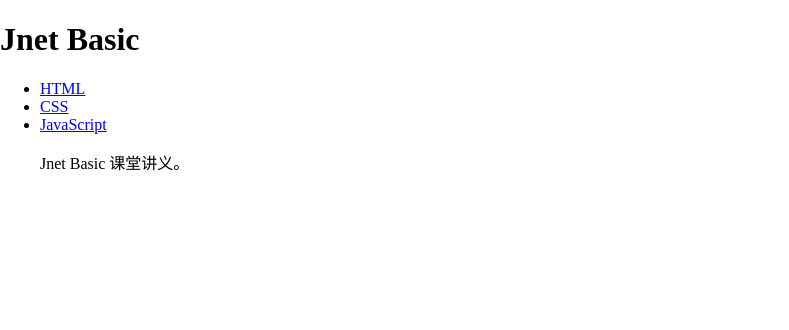
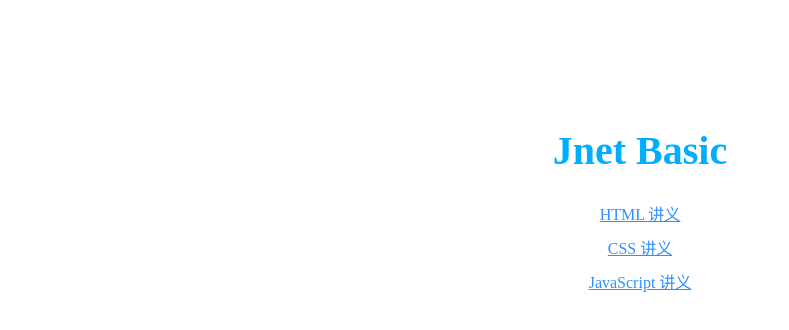
Before and after one commit to xxwwp/jnet-basic, a Gatsby site: page / in a window 1280 px wide. Shown: the whole page, without its empty margins (0-789 px from the left). Built offline with nearby package versions, Linux system fonts and the light colour scheme; Gatsby itself is replaced by a stand-in of ours; some packages are replaced by stand-ins of ours.

Commit message:
v2 版本调整

```diff
--- a/gatsby-config.js
+++ b/gatsby-config.js
@@ -1,5 +1,5 @@
 module.exports = {
-  pathPrefix: `/jnet-basic`,
+  pathPrefix: `/jnet-basic-v2`,
   plugins: [
     `gatsby-plugin-sharp`,
     `gatsby-transformer-sharp`,
--- a/package.json
+++ b/package.json
@@ -11,9 +11,10 @@
   "scripts": {
     "develop": "gatsby develop",
     "start": "gatsby develop",
-    "build": "gatsby build",
+    "build": "gatsby build --prefix-paths",
     "serve": "gatsby serve",
-    "clean": "gatsby clean"
+    "clean": "gatsby clean",
+    "devploy": "node ./gatsby/devploy.js"
   },
   "dependencies": {
     "@emotion/react": "^11.1.5",
--- a/src/pages/index.tsx
+++ b/src/pages/index.tsx
@@ -1,29 +1,49 @@
+/** @jsx jsx */
 import { Link } from "gatsby";
-import * as React from "react";
 import Root from "../components/root";
-import navs from "docs/nav.yaml";
-console.log(navs);
+import { jsx, css } from "@emotion/react";
 
 const Index = () => (
   <Root>
-    <main>
-      <h1>Jnet Basic</h1>
+    <main
+      css={css`
+        padding: 100px 10%;
+        text-align: center;
+      `}
+    >
+      <h1
+        css={css`
+          font-size: 2.5rem;
+          color: #00aeff;
+        `}
+      >
+        Jnet Basic
+      </h1>
       <nav>
-        <ul>
+        <ul
+          css={css`
+            list-style: none;
+            padding-left: 0;
+            li {
+              margin: 10px;
+            }
+
+            a {
+              color: #2f90ff;
+            }
+          `}
+        >
           <li>
-            <Link to={"/html/概述"}>HTML</Link>
+            <Link to={"/html/概述"}>HTML 讲义</Link>
           </li>
           <li>
-            <Link to={"/css/概述"}>CSS</Link>
+            <Link to={"/css/概述"}>CSS 讲义</Link>
           </li>
           <li>
-            <Link to={"/js/程序引导课"}>JavaScript</Link>
+            <Link to={"/js/程序引导课"}>JavaScript 讲义</Link>
           </li>
         </ul>
       </nav>
-      <blockquote>
-        <p>Jnet Basic 课堂讲义。</p>
-      </blockquote>
     </main>
   </Root>
 );
```
Also changed, not shown: gatsby/devploy.js (+30 -0 lines), src/components/docs-layout.tsx (+0 -13 lines), README.md.
